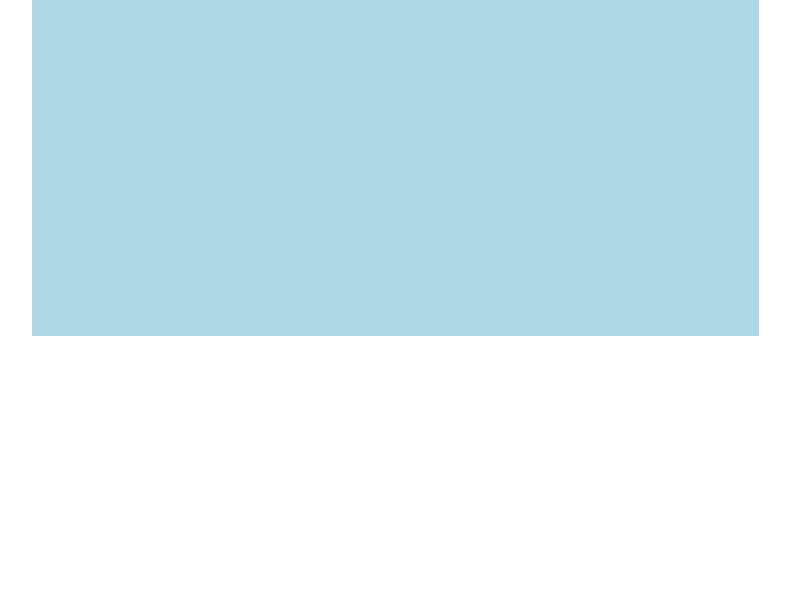
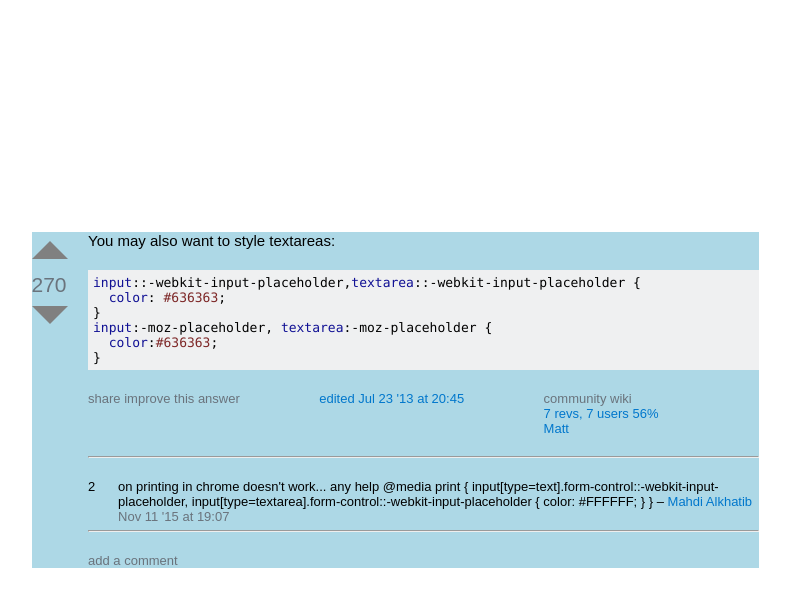
Before and after one commit to zhabkOo/flexwork, a plain HTML site: page index.html in a window 1280 px wide. Shown: the whole page, without its empty margins (245-1035 px from the left). Drawn offline with Linux system fonts and the light colour scheme.

Commit message:
second git

```diff
--- a/index.html
+++ b/index.html
@@ -9,7 +9,59 @@
   </head>
   <body>
     <main>
-      <div id="mainbox"></div>
+      <div id="contentwrap">
+        <div id="contentbox">
+          <div id="leftcolumn">
+            <p class="rating">270</p>
+          </div>
+
+          <div id="rightcontent">
+            <div id="textmessage">
+              You may also want to style textareas:
+            </div>
+            <div id="graybground">
+              <code>
+                <pre><span class="param">input</span>::-webkit-input-placeholder,<span class="param">textarea</span>::-webkit-input-placeholder {
+  <span class="param">color</span>: <span class="attribute">#636363</span>;
+}
+<span class="param">input</span>:-moz-placeholder, <span class="param">textarea</span>:-moz-placeholder {
+  <span class="param">color</span>:<span class="attribute">#636363</span>;
+}</pre>
+              </code>
+            </div>
+
+            <div id="dateinform">
+              <div>
+                <a href="#" class="graylink">share</a>
+                <a href="#" class="graylink">improve this answer</a>
+              </div>
+              <a href="#" class="bluelink">edited Jul 23 '13 at 20:45</a>
+              <div>
+                <a href="#" class="graylink">community wiki</a>
+                <p><a href="#" class="bluelink">7 revs, 7 users 56%</a></p>
+                <p><a href="#" class="bluelink">Matt</a></p>
+              </div>
+            </div>
+            <hr />
+            <div id="betweenhr">
+              <div id="commentscounter">2</div>
+              <div id="comments">
+                on printing in chrome doesn't work... any help
+                <code>
+                  @media print {
+                  input[type=text].form-control::-webkit-input-placeholder,
+                  input[type=textarea].form-control::-webkit-input-placeholder {
+                  color: #FFFFFF; } }
+                </code>
+                – <a href="#" class="bluelink">Mahdi Alkhatib</a>
+                <p><a href="#" class="graylink">Nov 11 '15 at 19:07</a></p>
+              </div>
+            </div>
+            <hr />
+            <a href="#" class="graylink">add a comment</a>
+          </div>
+        </div>
+      </div>
     </main>
   </body>
 </html>
--- a/style.css
+++ b/style.css
@@ -6,21 +6,106 @@
   outline: none;
   font-size: 100%;
   font: inherit;
-  vertical-align: baseline;
+  text-decoration: none;
+}
+
+/*#### MAIN ####*/
+* {
+  font-size: 13px;
   font-family: Arial, "Helvetica Neue", Helvetica, sans-serif;
 }
-/*#### MAIN ####*/
-main {
+
+#leftcolumn,
+.rating {
+  font-size: 21px;
+  color: #6a737c;
+}
+
+.rating:before {
+  content: url(up.svg);
+  cursor: pointer;
+}
+.rating::after {
+  content: url(down.svg);
+  cursor: pointer;
+}
+
+#rightcontent {
   display: flex;
+  flex-flow: column;
+  justify-content: space-between;
+}
+
+#contentwrap {
+  width: 100vw;
+  height: 100vh;
+  display: flex;
+  align-items: center;
   justify-content: center;
 }
 
-#mainbox {
+#contentbox {
   display: flex;
   width: 727px;
-
-  align-content: center;
-  align-items: center;
   height: 336px;
   background: lightblue;
 }
+
+#textmessage {
+  font-size: 15px;
+}
+
+#graybground,
+.param,
+.attribute,
+pre {
+  font-family: Consolas, Menlo, Monaco, Lucida Console, Liberation Mono,
+    DejaVu Sans Mono, Bitstream Vera Sans Mono, Courier New, monospace,
+    sans-serif;
+}
+
+.graylink {
+  color: #6a737c;
+}
+
+.bluelink {
+  color: #0077cc;
+}
+
+#graybground {
+  width: 100wh;
+  padding: 5px;
+  background-color: #eff0f1;
+}
+
+pre {
+  line-height: 15px;
+}
+
+.param {
+  color: #101094;
+}
+
+.attribute {
+  color: #7d2727;
+}
+
+#dateinform {
+  display: flex;
+  justify-content: space-between;
+  padding-right: 100px;
+}
+
+hr {
+  border-style: inset;
+  border-width: 1px;
+}
+
+#beetweenhr {
+  display: flex;
+  margin-top: -40px;
+}
+
+#comments {
+  margin: -15px 5px -15px 30px;
+}
```
Also changed, not shown: down.svg (added), up.svg (added).
